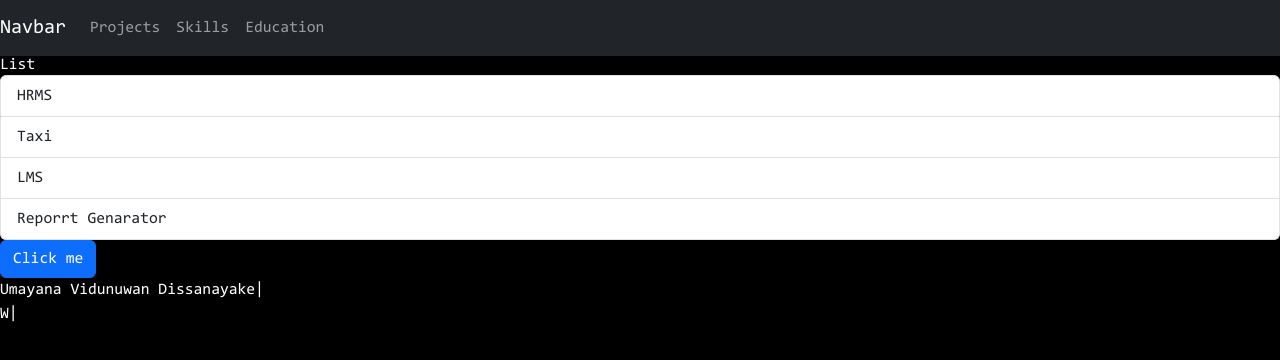
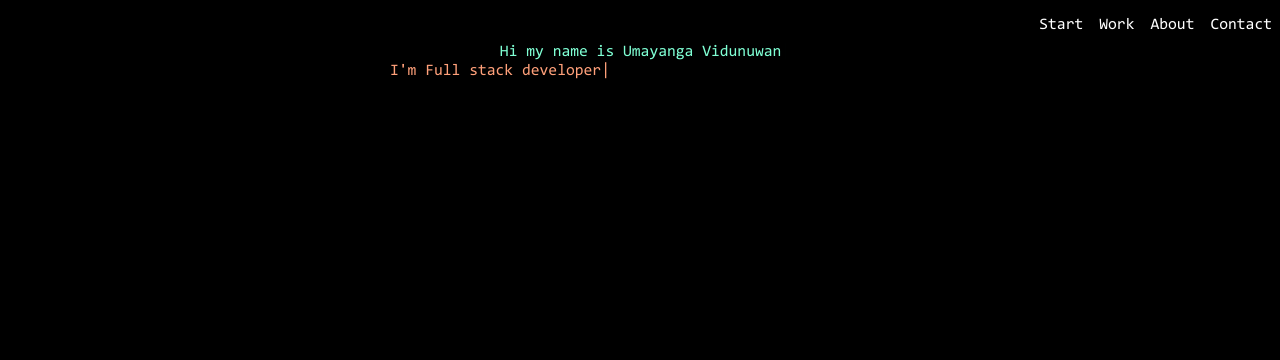
Before and after one commit to Vidunuwan/My-Portfolio, a React (Vite) app in the folder my-portfolio/: page / in a window 1280 px wide. Shown: the top 360 px of the page. Built offline with nearby package versions, Linux system fonts and the light colour scheme; the HTML template or start-up script is replaced by a standard one.

Commit message:
CHG | Add Header

```diff
--- a/my-portfolio/src/App.tsx
+++ b/my-portfolio/src/App.tsx
@@ -1,42 +1,12 @@
 import { useState } from "react";
-import Alert from "./components/Alert";
-import Buttons from "./components/Buttons";
-import List from "./components/List";
-import Navbar from "./components/Navbar";
 import Typist from "react-typist";
 import Typed from "react-typed";
+import Header from "./components/header/Header";
 
 function App() {
-  const items = ["HRMS", "Taxi", "LMS", "Reporrt Genarator"];
-  const handleSelectItem = (item: string) => {
-    console.log(item);
-  };
-
-  const [alertVisible, setAlertVisibility] = useState(false);
   return (
     <div>
-      <Navbar />
-      <List items={items} title="List" onSelectItem={handleSelectItem} />
-      {alertVisible && (
-        <Alert
-          text="Hello world"
-          onClose={() => {
-            setAlertVisibility(false);
-          }}
-        />
-      )}
-
-      <Buttons
-        type="btn btn-primary"
-        bName="Click me"
-        onClick={() => {
-          setAlertVisibility(true);
-        }}
-      />
-      <Typist>
-        <span>Umayana Vidunuwan Dissanayake</span>
-      </Typist>
-      <Typed strings={["Hello", "World", "React"]} typeSpeed={80} loop={true} />
+      <Header/>
     </div>
   );
 }
--- a/my-portfolio/src/components/Alert.tsx
+++ /dev/null
@@ -1,32 +0,0 @@
-import { Children, ReactNode } from "react";
-
-interface Props {
-  text: string;
-  onClose: () => void;
-}
-
-const Alert = ({ text, onClose }: Props) => {
-  return (
-    <>
-      <div
-        className="alert alert-warning alert-dismissible fade show"
-        role="alert"
-      >
-        <strong>Holy guacamole!</strong> You should check in on some of those
-        fields below.
-        {text}
-        <button
-          type="button"
-          className="close"
-          data-dismiss="alert"
-          aria-label="Close"
-          onClick={onClose}
-        >
-          <span aria-hidden="true">&times;</span>
-        </button>
-      </div>
-    </>
-  );
-};
-
-export default Alert;
--- a/my-portfolio/src/components/Buttons.tsx
+++ /dev/null
@@ -1,16 +0,0 @@
-interface Props {
-  type: string;
-  bName: string;
-  onClick: () => void;
-}
-function Buttons({ type, bName, onClick }: Props) {
-  return (
-    <>
-      <button type="button" className={type} onClick={onClick}>
-        {bName}
-      </button>
-    </>
-  );
-}
-
-export default Buttons;
--- a/my-portfolio/src/components/List.tsx
+++ /dev/null
@@ -1,37 +0,0 @@
-import { useState } from "react";
-
-interface Props {
-  items: string[];
-  title: string;
-  onSelectItem: (item: string) => void;
-}
-
-function List({ items, title, onSelectItem }: Props) {
-  const [selectedIndex, setSelectedInex] = useState(-1);
-
-  return (
-    <>
-      <h1>{title}</h1>
-      <ul className="list-group">
-        {items.map((item, index) => (
-          <li
-          key={index}
-            onClick={() => {
-              setSelectedInex(index);
-              onSelectItem(item);
-            }}
-            className={
-              selectedIndex === index
-                ? "list-group-item active"
-                : "list-group-item"
-            }
-          >
-            {item}
-          </li>
-        ))}
-      </ul>
-    </>
-  );
-}
-
-export default List;
--- a/my-portfolio/src/components/Navbar.tsx
+++ /dev/null
@@ -1,78 +0,0 @@
-function Navbar() {
-  const items = ["Projects", "Skills", "Education"];
-
-  return (
-    <>
-      <nav className="navbar navbar-expand-lg navbar-dark bg-dark">
-        <a className="navbar-brand" href="#">
-          Navbar
-        </a>
-        <button
-          className="navbar-toggler"
-          type="button"
-          data-toggle="collapse"
-          data-target="#navbarNavDropdown"
-          aria-controls="navbarNavDropdown"
-          aria-expanded="false"
-          aria-label="Toggle navigation"
-        >
-          <span className="navbar-toggler-icon"></span>
-        </button>
-        <div className="collapse navbar-collapse" id="navbarNavDropdown">
-          <ul className="navbar-nav">
-            {items.map((item, index) => (
-              <li
-                className="nav-item"
-                key={item}
-                onClick={() => console.log("Clicked on " + item + index)}
-              >
-                <a className="nav-link" href="#">
-                  {item}
-                </a>
-              </li>
-            ))}
-            {/* <li className="nav-item active">
-            <a className="nav-link" href="#">
-              Home <span className="sr-only">(current)</span>
-            </a>
-          </li>
-          <li className="nav-item">
-            <a className="nav-link" href="#">
-              Features
-            </a>
-          </li>
-          <li className="nav-item">
-            <a className="nav-link" href="#">
-              Pricing
-            </a>
-          </li>
-          <li className="nav-item dropdown">
-            <a
-              className="nav-link dropdown-toggle"
-              href="#"
-              id="navbarDropdownMenuLink"
-              data-toggle="dropdown"
-              aria-haspopup="true"
-              aria-expanded="false"
-            >
-              Dropdown link
-            </a>
-            <div className="dropdown-menu" aria-labelledby="navbarDropdownMenuLink">
-              <a className="dropdown-item" href="#">
-                Action
-              </a>
-              <a className="dropdown-item" href="#">
-                Another action
-              </a>
-              <a className="dropdown-item" href="#">
-                Something else here
-              </a>
-            </div>
-          </li> */}
-          </ul>
-        </div>
-      </nav>
-    </>
-  );
-}
-export default Navbar;
--- /dev/null
+++ b/my-portfolio/src/components/header/Header.css
@@ -0,0 +1,14 @@
+.about-me{
+    /* border: 1px solid white; */
+    width: 50%;
+    margin: auto;
+}
+.title-name{
+    color: aquamarine;
+    text-align: center;
+    margin-left:10px;
+}
+.title-professions{
+    margin-left:70px;
+    color: lightsalmon;
+}
--- /dev/null
+++ b/my-portfolio/src/components/header/Header.tsx
@@ -0,0 +1,33 @@
+import Navbar from "../navbar/Navbar";
+import Typed from "react-typed";
+import "./Header.css";
+
+function Header() {
+  return (
+    <>
+      <Navbar />
+      <div className="about-me">
+        <div className="title-name">
+          <h1>
+            <Typed
+              strings={["Hi my name is Umayanga Vidunuwan"]}
+              typeSpeed={40}
+              loop={false}
+            />
+          </h1>
+        </div>
+        <div className="title-professions">
+          <h1>
+            I'm{" "}
+            <Typed
+              strings={["Software Engineer", "Full stack developer"]}
+              typeSpeed={100}
+              loop={true}
+            />
+          </h1>
+        </div>
+      </div>
+    </>
+  );
+}
+export default Header;
--- /dev/null
+++ b/my-portfolio/src/components/navbar/Navbar.tsx
@@ -0,0 +1,21 @@
+function Navbar() {
+  return (
+    <>
+      <div className="d-flex flex-row-reverse mt-2">
+        <div className="p-2">
+          <h4>Contact</h4>
+        </div>
+        <div className="p-2">
+          <h4>About</h4>
+        </div>
+        <div className="p-2">
+          <h4>Work</h4>
+        </div>
+        <div className="p-2">
+          <h4>Start</h4>
+        </div>
+      </div>
+    </>
+  );
+}
+export default Navbar;
```
